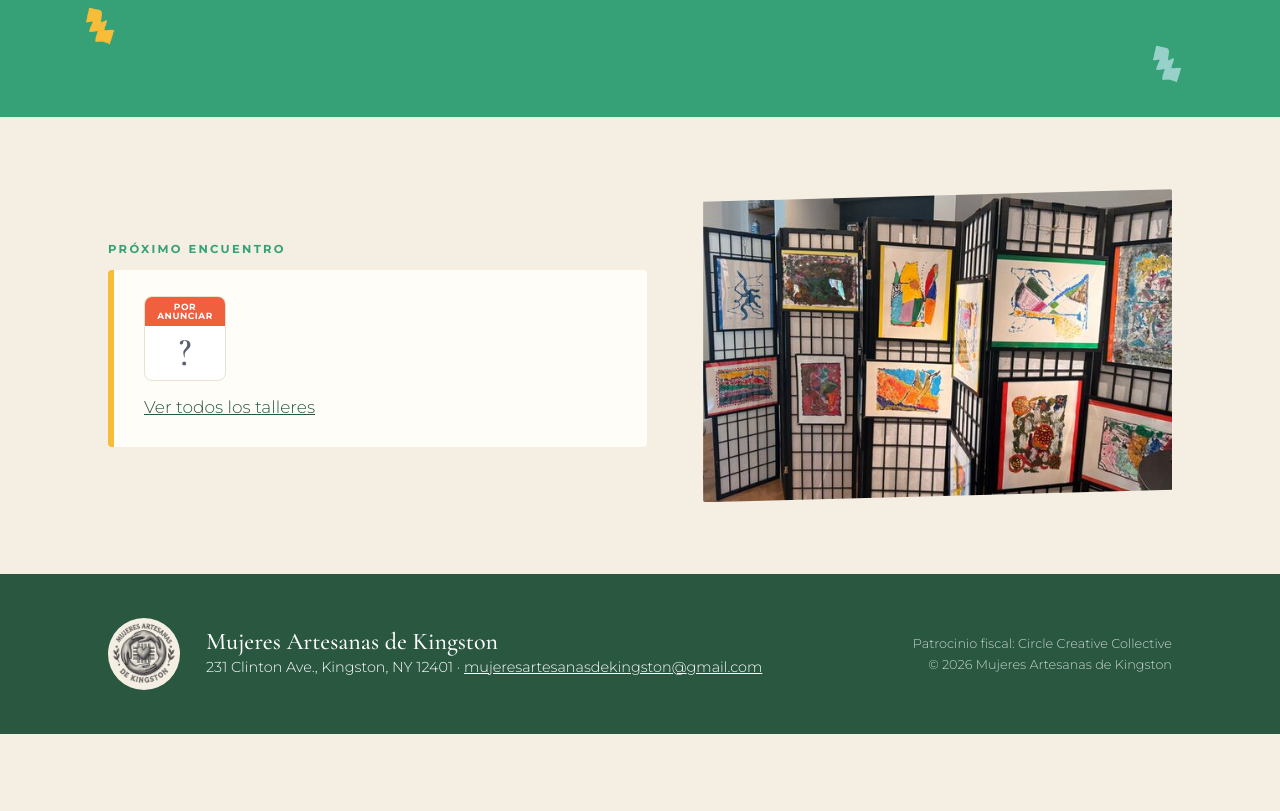
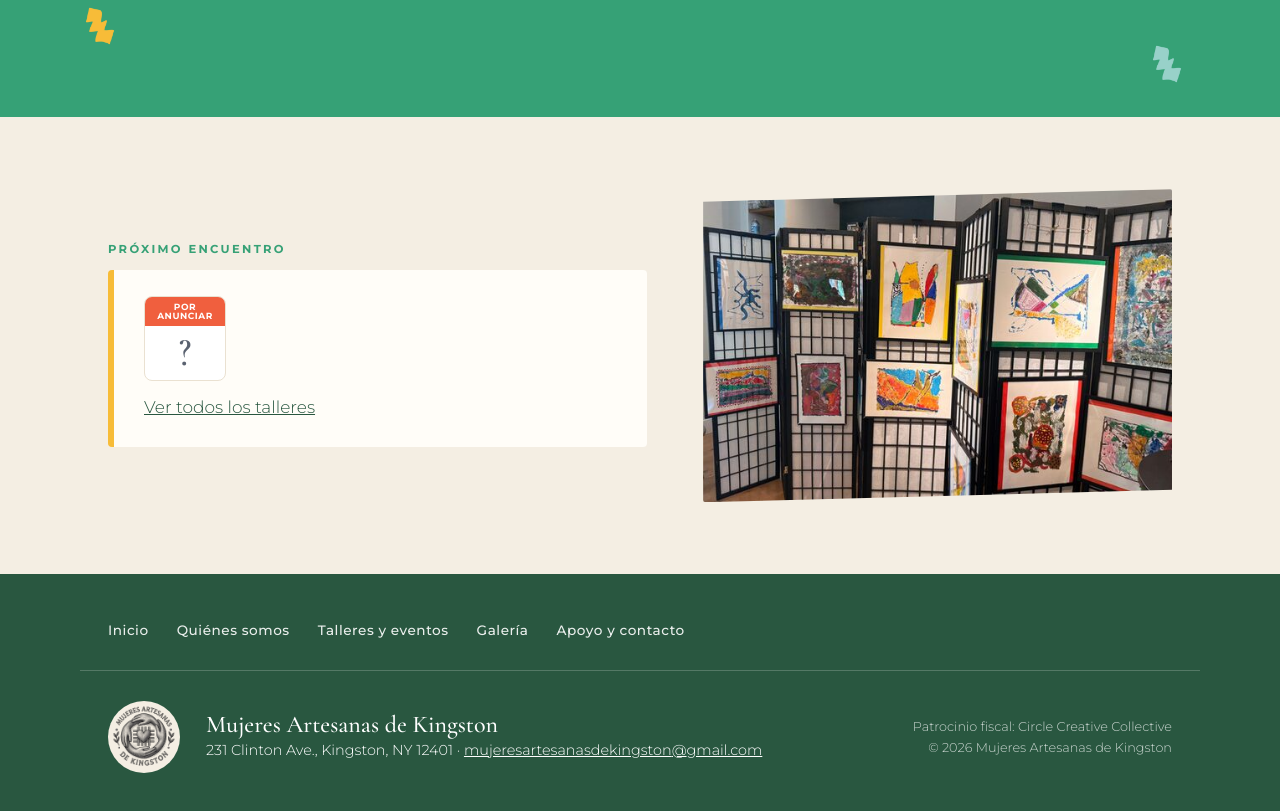
Before and after one commit to artesanaskingston/mujeres-artesanas, an Eleventy site: page src/index.njk in a window 1280 px wide. Shown: the part 1384-2195 px from the top of the page. Before the commit the page ends 2118 px from the top, so only its background shows below. Built offline with nearby package versions, Linux system fonts and the light colour scheme; Eleventy itself is replaced by a stand-in of ours; files that its build step writes are made by us from their sources; what js-yaml, sanitize-html would draw is missing.

Commit message:
Footer menu; event title centered next to the calendar tile

```diff
--- a/src/index.njk
+++ b/src/index.njk
@@ -218,7 +218,7 @@ a.em{overflow-wrap:anywhere}
 .ev-desc table,.fb-intro table{display:block;overflow-x:auto}
 .ev-img img{width:100%;aspect-ratio:4/3;object-fit:cover;border-radius:3px;display:block}
 .ev h3{margin:6px 0 4px}
-.ev-head{display:flex;gap:16px;align-items:flex-start;margin-bottom:12px}
+.ev-head{display:flex;gap:16px;align-items:center;margin-bottom:12px}
 .ev-head h3{margin:2px 0 4px}
 .cal{flex:0 0 auto;width:82px;background:#fff;border:1px solid var(--cream2);border-radius:8px;overflow:hidden;text-align:center;line-height:1}
 .cal-m{background:var(--orange);color:#fff;font:700 .68rem/1 var(--sans);letter-spacing:.1em;padding:6px 2px 5px;text-transform:uppercase}
@@ -262,6 +262,10 @@ footer .wrap{display:flex;gap:26px;align-items:center;flex-wrap:wrap}
 footer img{width:72px;height:72px;background:var(--cream);border-radius:50%;padding:3px}
 footer .name{font:500 1.5rem/1.1 var(--serif)}
 footer a{color:#fff}
+.foot-nav{max-width:1120px;margin:0 auto 30px;padding:0 28px 26px;display:flex;flex-wrap:wrap;gap:10px 28px;border-bottom:1px solid rgba(255,255,255,.2);font:500 .85rem var(--sans);letter-spacing:.04em}
+.foot-nav a{text-decoration:none;opacity:.9}
+@media (max-width:700px){footer .fine{text-align:left !important}}
+.foot-nav a:hover{opacity:1;text-decoration:underline}
 .fine{opacity:.75;font-size:.8rem}
 .deco{position:absolute;pointer-events:none}
 .rel{position:relative}
@@ -647,6 +651,13 @@ footer a{color:#fff}
 </div>
 
 <footer>
+  <nav class="foot-nav" aria-label="Menú / Menu">
+    <a href="#inicio"><span class="es">Inicio</span><span class="en">Home</span></a>
+    <a href="#quienes-somos"><span class="es">Quiénes somos</span><span class="en">About</span></a>
+    <a href="#talleres"><span class="es">Talleres y eventos</span><span class="en">Workshops &amp; events</span></a>
+    <a href="#galeria"><span class="es">Galería</span><span class="en">Gallery</span></a>
+    <a href="#apoyo"><span class="es">Apoyo y contacto</span><span class="en">Support &amp; contact</span></a>
+  </nav>
   <div class="wrap">
     <img src="img/logo.png" alt="">
     <div style="flex:1;min-width:240px">
```
